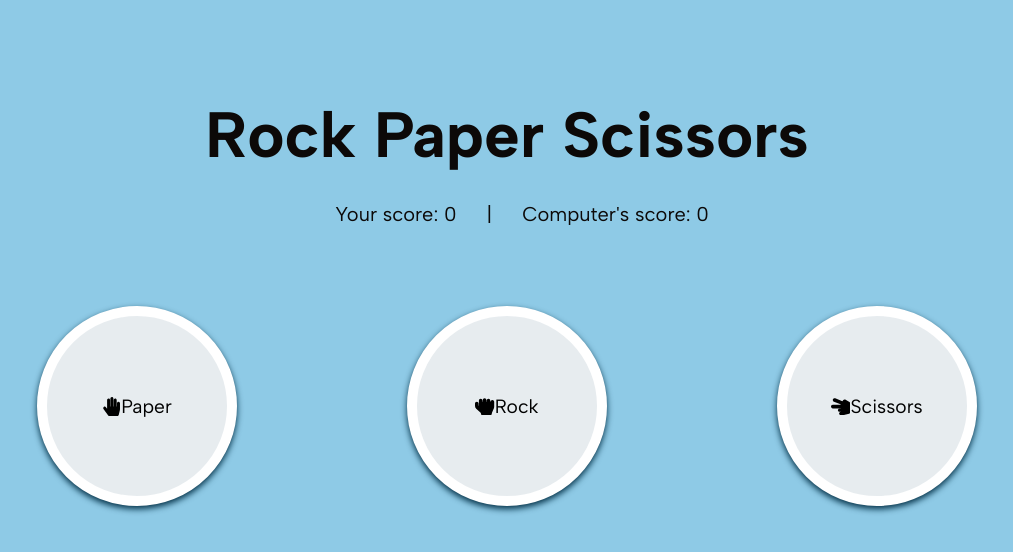
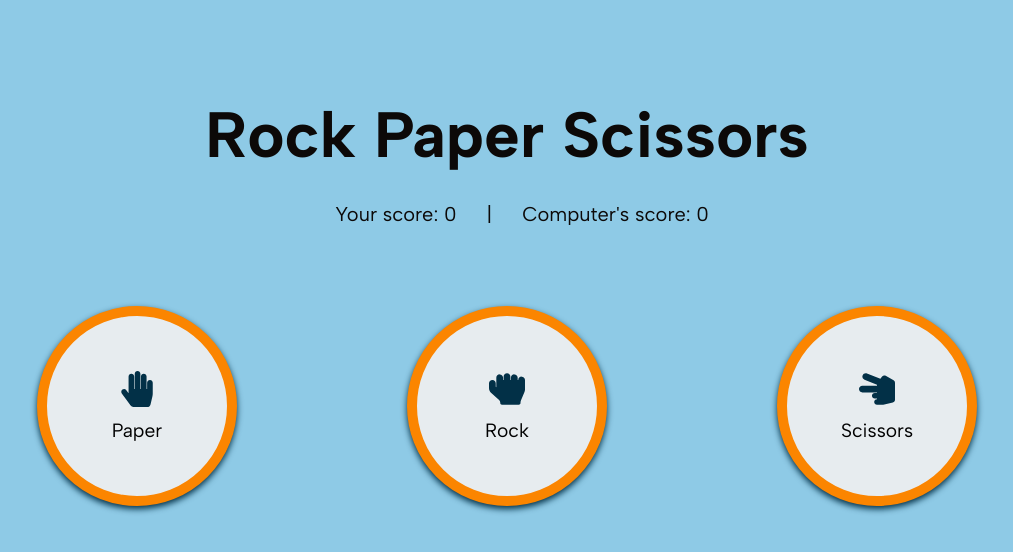
Before and after one commit to louiseka/rock-paper-scissors, a React (Vite) app: page / in a window 1280 px wide. Both pictures are taken after a click on the button "Play Game". Shown: the top 552 px of the page, without its empty margins (133-1146 px from the left). Built offline with nearby package versions, Linux system fonts and the light colour scheme.

Commit message:
Option btns styled

```diff
--- a/src/App.jsx
+++ b/src/App.jsx
@@ -88,7 +88,7 @@ function App() {
         <div>
           {!result && <div className="option-btns-section">
             {options.map(({ name, icon: Icon }) => (
-              <button className="option-btn" key={name} onClick={() => handleChoice(name)}><Icon />{name}</button>
+              <button className="option-btn" key={name} onClick={() => handleChoice(name)}><Icon className="icon" /><span>{name}</span></button>
             ))}
           </div>}
           {result &&
--- a/src/index.css
+++ b/src/index.css
@@ -81,12 +81,24 @@ button {
   background-color: #ffb703;
 }
 
+/* Option btns */
+
 .option-btn {
   height: 200px;
   width: 200px;
   border-radius: 50%;
-  border: 10px solid white;
+  border: 10px solid #fb8500;
   background-color: #e7ecef;
+  display: flex;
+  flex-direction: column;
+  align-items: center;
+  justify-content: center;
+}
+
+.icon {
+  font-size: 3rem;
+  padding: 0 0 0.25em;
+  color: #023047;
 }
 
 .option-btns-section {
```
